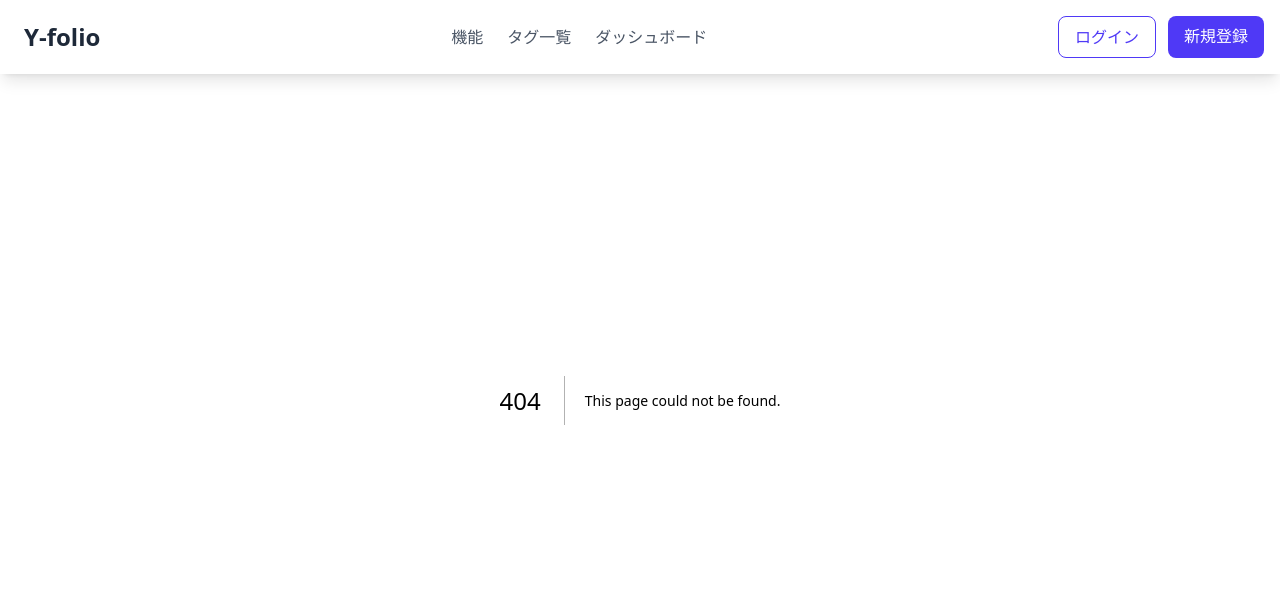
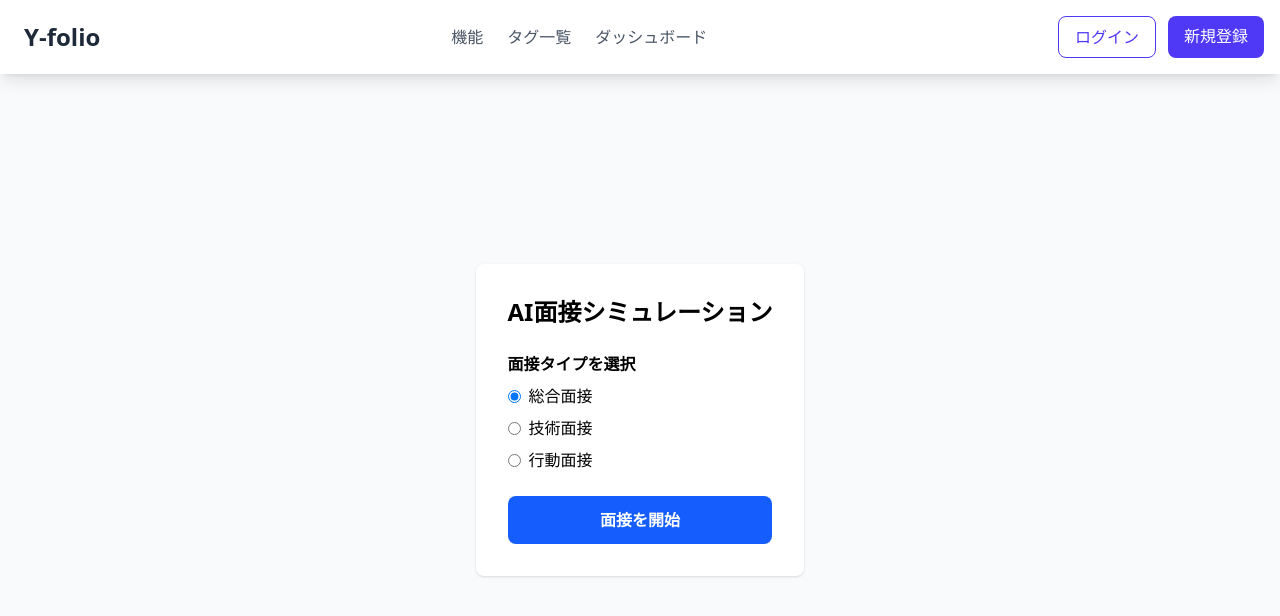
Before and after one commit to Ma2-take/y-folio-next, a Next.js app: page /interview in a window 1280 px wide. Before the commit this address had no page. Shown: the top 616 px of the page. Built offline with nearby package versions, Linux system fonts and the light colour scheme.

Commit message:
AI面接画面(画面のみ仮実装) 機能・読み込み等は後で実装予定

```diff
--- /dev/null
+++ b/src/app/interview/page.tsx
@@ -0,0 +1,16 @@
+"use client";
+import { useState } from "react";
+import InterviewSetup from "@/components/InterviewSetup";
+import InterviewSession from "@/components/InterviewSession";
+import InterviewResults from "@/components/InterviewResults";
+
+export default function InterviewPage() {
+  const [step, setStep] = useState<'setup' | 'session' | 'result'>('setup');
+  return (
+    <div className="min-h-screen bg-gray-50 flex items-center justify-center">
+      {step === 'setup' && <InterviewSetup onStart={() => setStep('session')} />}
+      {step === 'session' && <InterviewSession onFinish={() => setStep('result')} />}
+      {step === 'result' && <InterviewResults onRestart={() => setStep('setup')} />}
+    </div>
+  );
+}
--- /dev/null
+++ b/src/components/InterviewResults.tsx
@@ -0,0 +1,23 @@
+"use client";
+
+export default function InterviewResults({ onRestart }: { onRestart: () => void }) {
+  return (
+    <div className="max-w-lg mx-auto bg-white rounded-lg shadow p-8 mt-10 text-center">
+      <h2 className="text-2xl font-bold mb-6 text-blue-700">面接結果</h2>
+      <div className="bg-blue-50 p-6 rounded-lg shadow mb-6">
+        <div className="text-3xl font-bold text-blue-600 mb-2">80/100</div>
+        <div className="text-gray-700 mb-4">よくできました！回答の具体性が高く、経験がしっかり伝わっています。</div>
+        <ul className="text-left list-disc list-inside text-gray-800">
+          <li>技術面の深掘りがあるとさらに良い</li>
+          <li>エピソードに数字を入れると説得力UP</li>
+        </ul>
+      </div>
+      <button
+        className="bg-blue-600 text-white px-6 py-3 rounded-lg font-semibold hover:bg-blue-700 transition"
+        onClick={onRestart}
+      >
+        新しい面接を開始
+      </button>
+    </div>
+  );
+}
--- /dev/null
+++ b/src/components/InterviewSession.tsx
@@ -0,0 +1,58 @@
+"use client";
+import { useState } from "react";
+import { Mic, MicOff, ArrowLeft, ArrowRight } from "lucide-react";
+
+const dummyQuestions = [
+  { id: 1, question: "自己紹介をお願いします。" },
+  { id: 2, question: "最近取り組んだプロジェクトについて教えてください。" },
+  { id: 3, question: "困難を乗り越えた経験を教えてください。" },
+];
+
+export default function InterviewSession({ onFinish }: { onFinish: () => void }) {
+  const [index, setIndex] = useState(0);
+  const [answer, setAnswer] = useState("");
+  const [isRecording, setIsRecording] = useState(false);
+
+  return (
+    <div className="max-w-lg mx-auto bg-white rounded-lg shadow p-8 mt-10">
+      <h3 className="text-lg font-semibold mb-4 text-blue-700">質問 {index + 1} / {dummyQuestions.length}</h3>
+      <p className="mb-6 text-gray-800">{dummyQuestions[index].question}</p>
+      <textarea
+        className="w-full p-3 border rounded-lg mb-4 focus:outline-blue-400"
+        rows={4}
+        value={answer}
+        onChange={e => setAnswer(e.target.value)}
+        placeholder="回答を入力してください"
+      />
+      <div className="flex gap-2 mb-4">
+        <button
+          className={`flex items-center gap-2 px-4 py-2 rounded-lg ${isRecording ? 'bg-red-600 text-white' : 'bg-gray-200 text-gray-800 hover:bg-gray-300'}`}
+          onClick={() => setIsRecording(r => !r)}
+        >
+          {isRecording ? <MicOff className="w-4 h-4" /> : <Mic className="w-4 h-4" />}
+          {isRecording ? '録音停止' : '録音開始'}
+        </button>
+        <button
+          className="px-4 py-2 bg-gray-200 text-gray-800 rounded-lg hover:bg-gray-300 disabled:opacity-50"
+          onClick={() => setIndex(i => Math.max(0, i - 1))}
+          disabled={index === 0}
+        >
+          <ArrowLeft className="w-4 h-4 mr-1" />前の質問
+        </button>
+        <button
+          className="px-4 py-2 bg-blue-600 text-white rounded-lg hover:bg-blue-700 disabled:opacity-50 flex items-center"
+          onClick={() => {
+            if (index < dummyQuestions.length - 1) {
+              setIndex(i => i + 1);
+              setAnswer("");
+            } else {
+              onFinish();
+            }
+          }}
+        >
+          {index < dummyQuestions.length - 1 ? <>次の質問<ArrowRight className="w-4 h-4 ml-1" /></> : '面接を終了'}
+        </button>
+      </div>
+    </div>
+  );
+}
--- /dev/null
+++ b/src/components/InterviewSetup.tsx
@@ -0,0 +1,34 @@
+"use client";
+import { useState } from "react";
+
+export default function InterviewSetup({ onStart }: { onStart: (type: string) => void }) {
+  const [type, setType] = useState("general");
+  return (
+    <div className="max-w-md mx-auto bg-white rounded-lg shadow p-8 mt-10">
+      <h2 className="text-2xl font-bold mb-6 text-center">AI面接シミュレーション</h2>
+      <div className="mb-6">
+        <label className="block mb-2 font-semibold">面接タイプを選択</label>
+        <div className="space-y-2">
+          <label className="flex items-center gap-2">
+            <input type="radio" value="general" checked={type === "general"} onChange={() => setType("general")} />
+            総合面接
+          </label>
+          <label className="flex items-center gap-2">
+            <input type="radio" value="technical" checked={type === "technical"} onChange={() => setType("technical")} />
+            技術面接
+          </label>
+          <label className="flex items-center gap-2">
+            <input type="radio" value="behavioral" checked={type === "behavioral"} onChange={() => setType("behavioral")} />
+            行動面接
+          </label>
+        </div>
+      </div>
+      <button
+        className="w-full bg-blue-600 text-white py-3 rounded-lg font-semibold hover:bg-blue-700 transition"
+        onClick={() => onStart(type)}
+      >
+        面接を開始
+      </button>
+    </div>
+  );
+}
```
